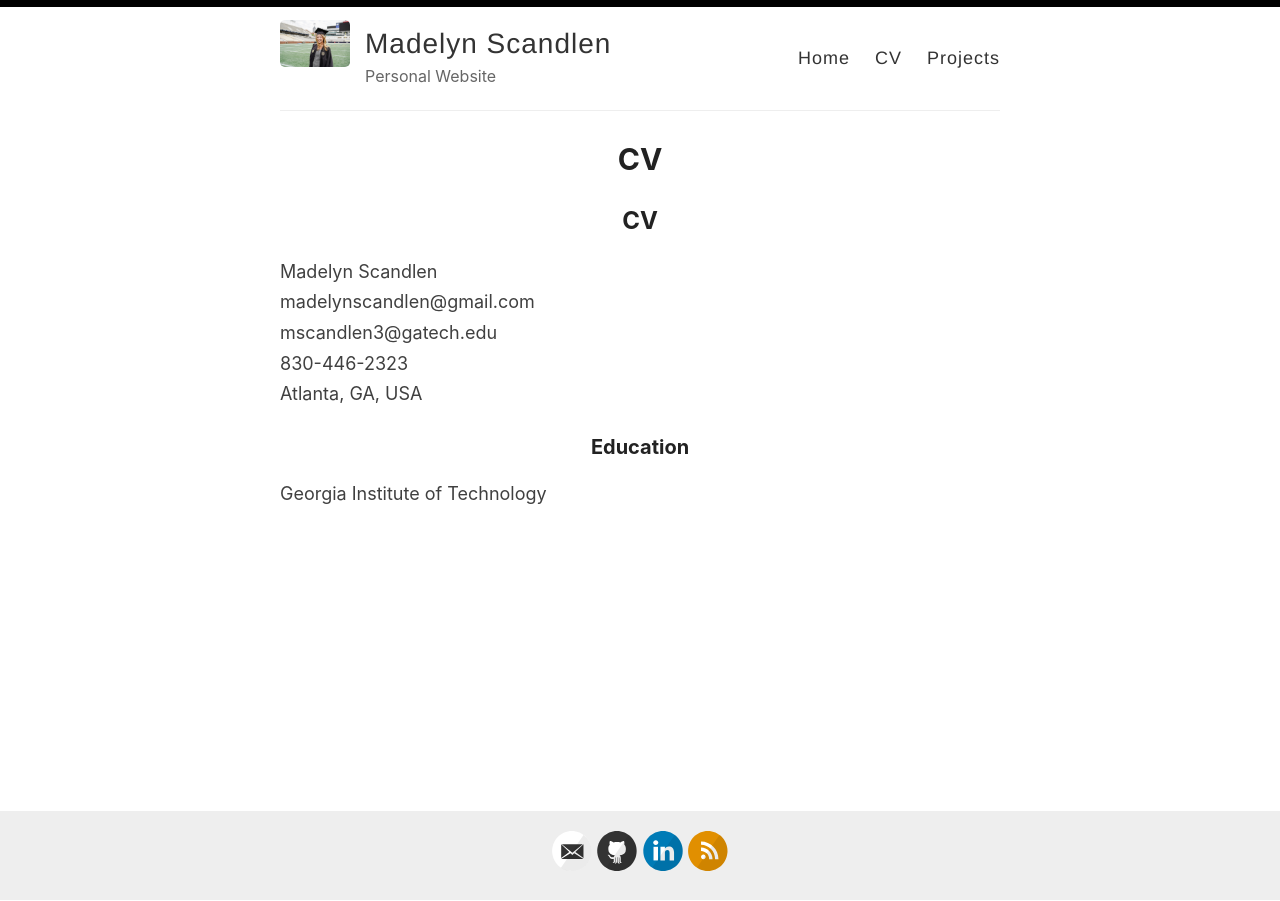
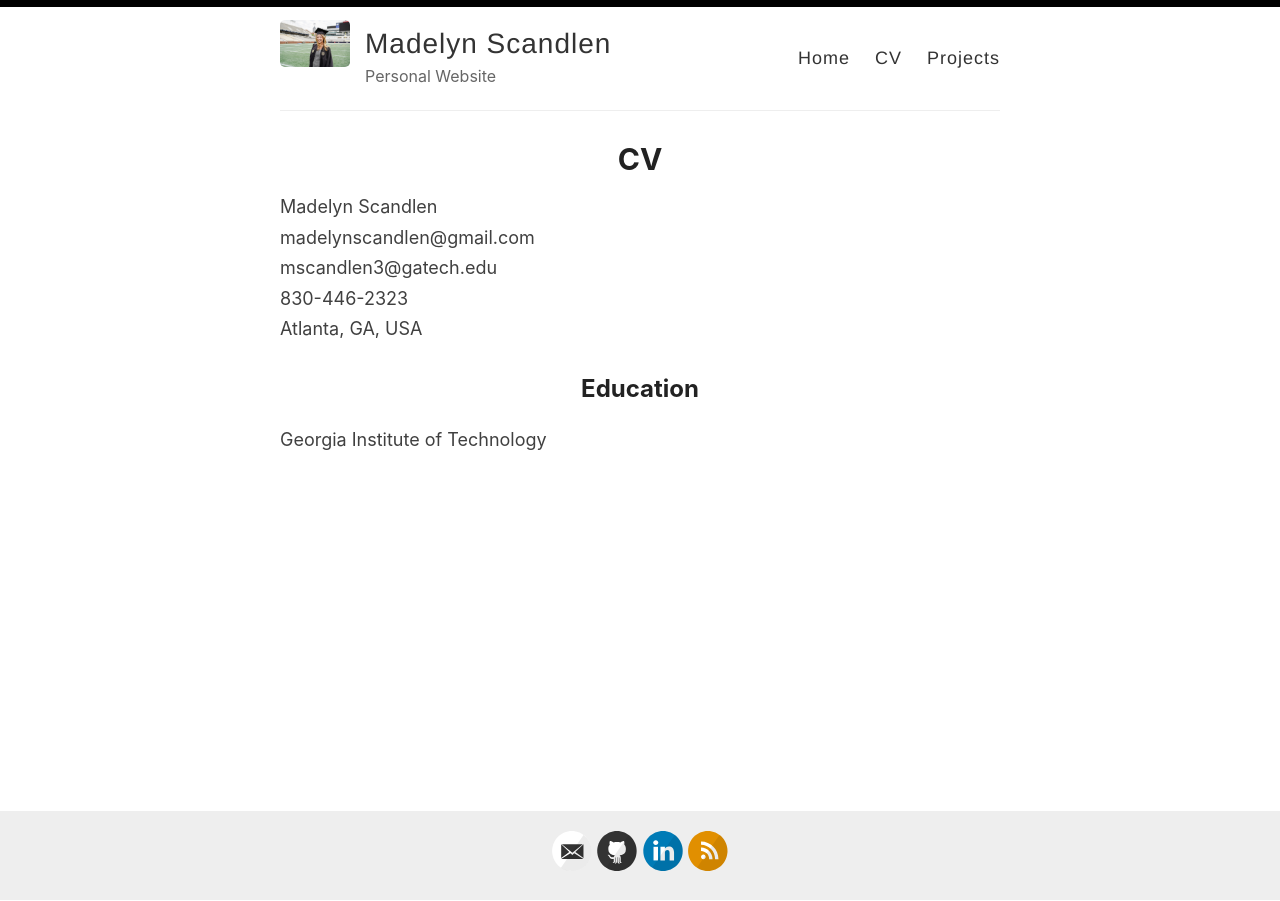
Before and after one commit to mscandlen/mscandlen, a Jekyll site: the page built from _pages/cv.md, in a window 1280 px wide. Built offline with Jekyll 4.4.1, drawn with Linux system fonts in a browser that asks for light colours.

Commit message:
Update cv.md

```diff
--- a/_pages/cv.md
+++ b/_pages/cv.md
@@ -4,12 +4,11 @@ title: CV
 permalink: /cv/
 ---
 
-## CV
 Madelyn Scandlen<br>
 madelynscandlen@gmail.com<br>
 mscandlen3@gatech.edu<br>
 830-446-2323<br>
 Atlanta, GA, USA<br>
 
-### Education
+## Education
 Georgia Institute of Technology<br>
```
